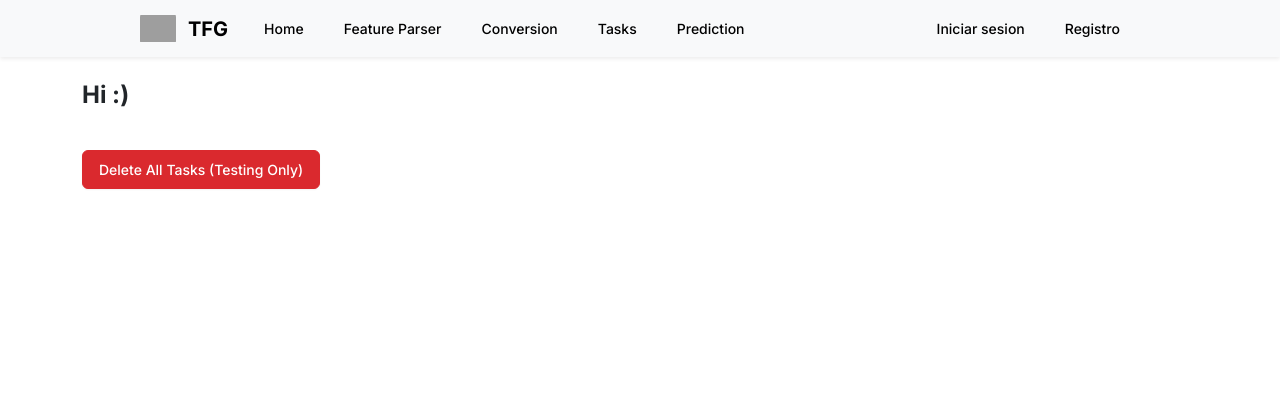
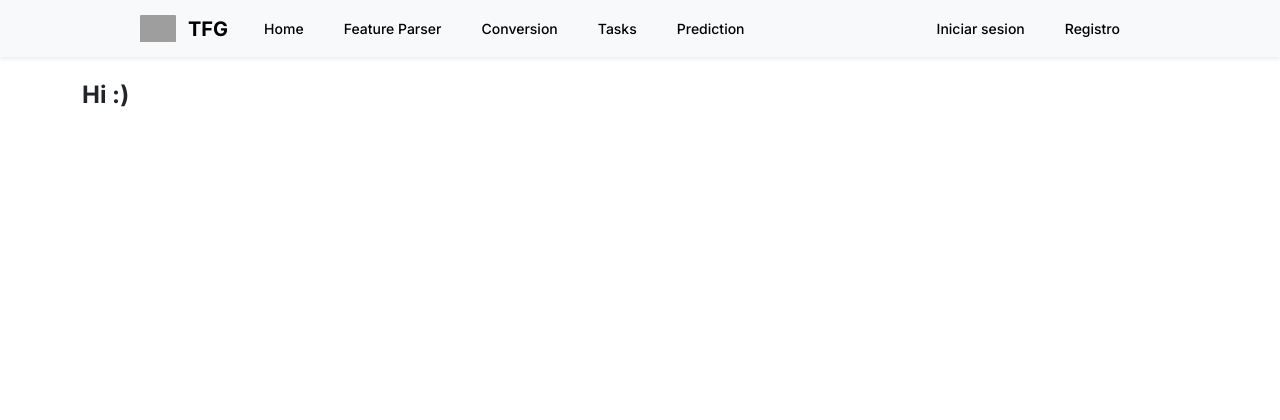
Before and after one commit to mquirosq/cocos, a Django app: page / in a window 1280 px wide. Shown: the top 420 px of the page. Run offline with Django 5.2, Linux system fonts and the light colour scheme; parts of the project's set-up code (start-up, migrations or seed data) failed here and were passed over; grey boxes are pictures that could not be loaded.

Commit message:
refactor: Removed the delete all tasks button (was for testing)

```diff
--- a/app/templates/home/home.html
+++ b/app/templates/home/home.html
@@ -4,10 +4,5 @@
 {% block content %}
 <main class="container py-4">
     <h1 class="h4 mb-4 fw-bold">Hi :)</h1>
-
-    <form method="post" action="{% url 'delete_all_tasks' %}" onsubmit="return confirm('Delete all tasks? This cannot be undone.');">
-        {% csrf_token %}
-        <button type="submit" class="btn btn-danger mt-3">Delete All Tasks (Testing Only)</button>
-    </form>
 </main>
 {% endblock %}
```
